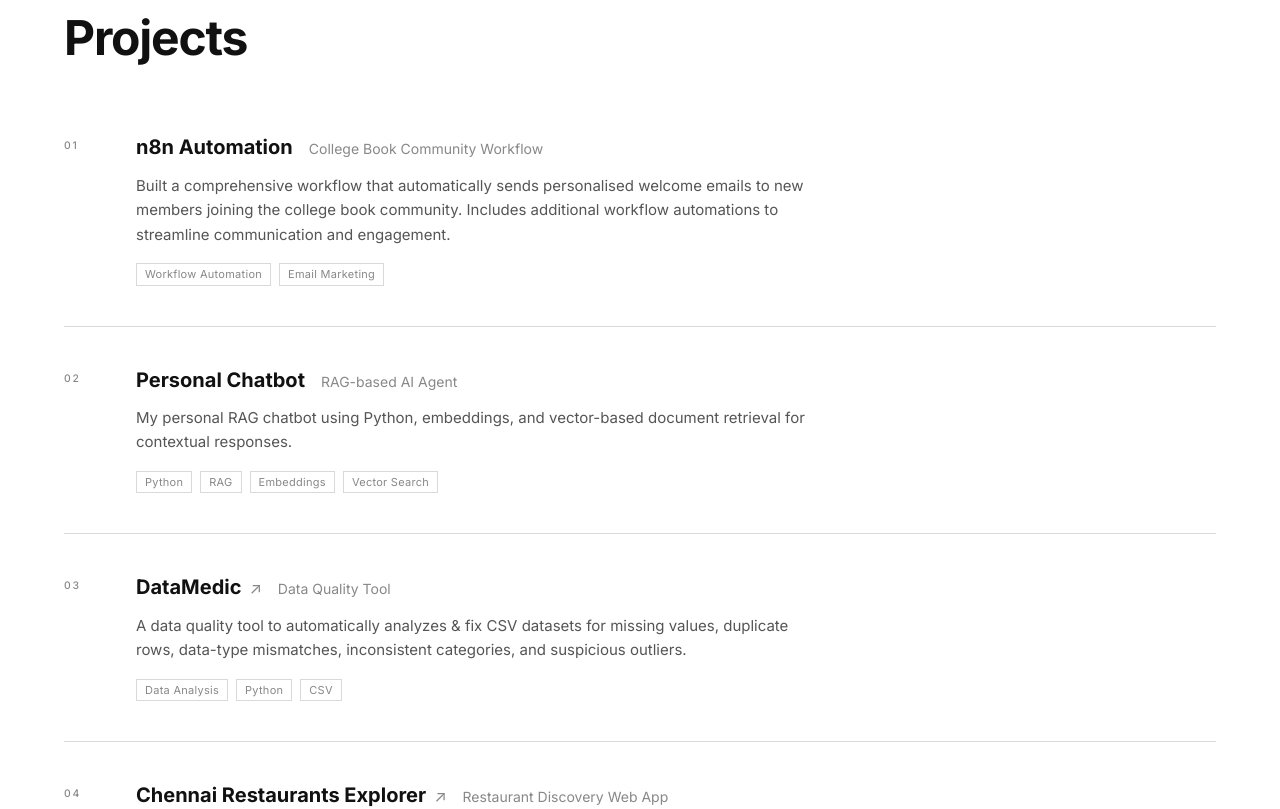
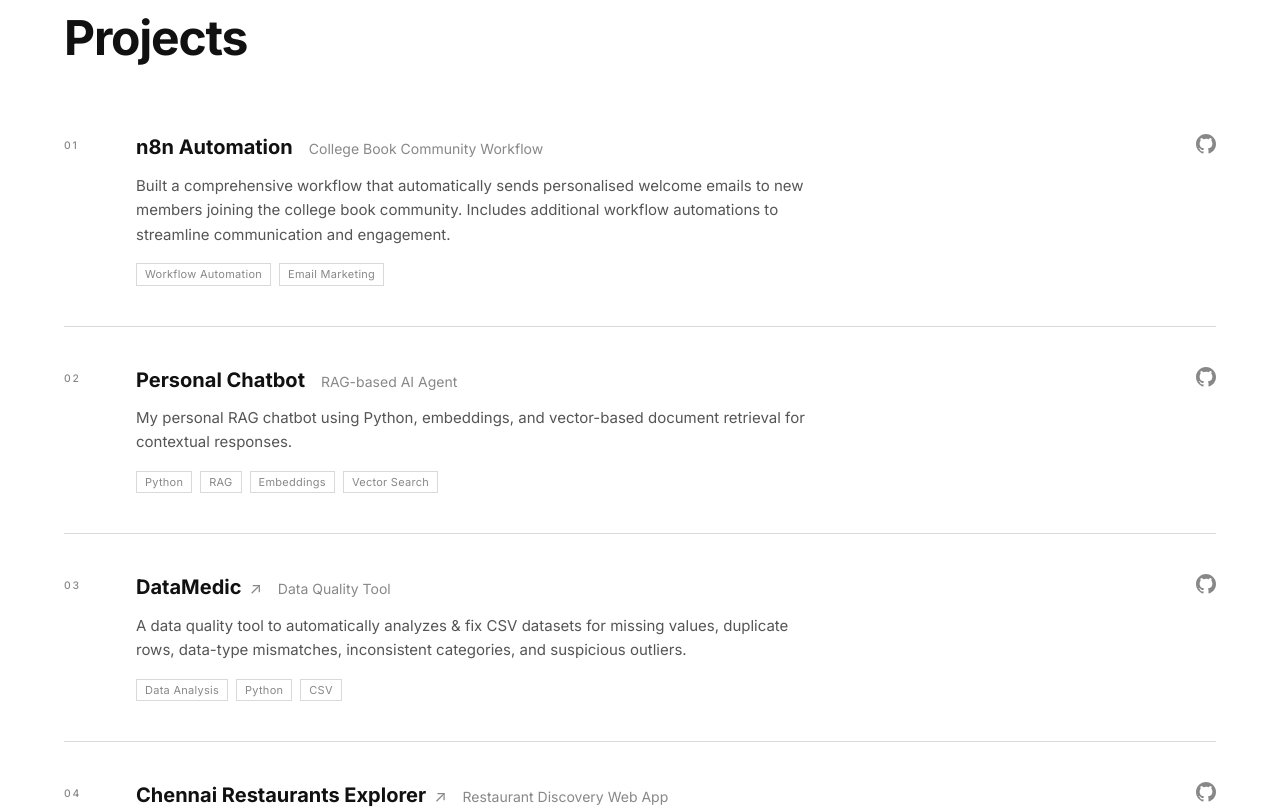
Before and after one commit to Pagalavan01/portfolio, a Next.js app: page / in a window 1280 px wide. Shown: the part 2261-3070 px from the top of the page. Built offline with nearby package versions, Linux system fonts and the light colour scheme.

Commit message:
Add GitHub repo links to projects section

```diff
--- a/components/sections/projects.tsx
+++ b/components/sections/projects.tsx
@@ -2,6 +2,18 @@
 
 import { motion } from "framer-motion";
 import { SectionHeading } from "@/components/ui/section-heading";
+
+const GitHubIcon = () => (
+    <svg
+        xmlns="http://www.w3.org/2000/svg"
+        viewBox="0 0 24 24"
+        fill="currentColor"
+        className="w-5 h-5"
+        aria-hidden="true"
+    >
+        <path d="M12 0C5.37 0 0 5.373 0 12c0 5.303 3.438 9.8 8.205 11.387.6.113.82-.258.82-.577 0-.285-.01-1.04-.015-2.04-3.338.724-4.042-1.61-4.042-1.61-.546-1.387-1.333-1.756-1.333-1.756-1.089-.745.083-.729.083-.729 1.205.084 1.839 1.237 1.839 1.237 1.07 1.834 2.807 1.304 3.492.997.107-.775.418-1.305.762-1.604-2.665-.305-5.467-1.334-5.467-5.931 0-1.311.469-2.381 1.236-3.221-.124-.303-.535-1.524.117-3.176 0 0 1.008-.322 3.301 1.23A11.509 11.509 0 0 1 12 5.803c1.02.005 2.047.138 3.006.404 2.291-1.552 3.297-1.23 3.297-1.23.653 1.653.242 2.874.118 3.176.77.84 1.235 1.911 1.235 3.221 0 4.609-2.807 5.624-5.479 5.921.43.372.823 1.102.823 2.222 0 1.606-.015 2.896-.015 3.286 0 .315.216.69.825.573C20.565 21.795 24 17.298 24 12c0-6.627-5.373-12-12-12z" />
+    </svg>
+);
 
 const projectsData = [
     {
@@ -11,6 +23,7 @@
             "Built a comprehensive workflow that automatically sends personalised welcome emails to new members joining the college book community. Includes additional workflow automations to streamline communication and engagement.",
         tags: ["Workflow Automation", "Email Marketing"],
         url: null,
+        github: "https://github.com/Pagalavan01/n8n-Automations",
     },
     {
         title: "Personal Chatbot",
@@ -19,6 +32,7 @@
             "My personal RAG chatbot using Python, embeddings, and vector-based document retrieval for contextual responses.",
         tags: ["Python", "RAG", "Embeddings", "Vector Search"],
         url: null,
+        github: "https://github.com/Pagalavan01/My_Chatbot",
     },
     {
         title: "DataMedic",
@@ -27,6 +41,7 @@
             "A data quality tool to automatically analyzes & fix CSV datasets for missing values, duplicate rows, data-type mismatches, inconsistent categories, and suspicious outliers.",
         tags: ["Data Analysis", "Python", "CSV"],
         url: "https://datamedic.vercel.app/",
+        github: "https://github.com/Pagalavan01/Data-Medic",
     },
     {
         title: "Chennai Restaurants Explorer",
@@ -35,6 +50,7 @@
             "A web application to help users discover top-rated and nearby restaurants in Chennai. Features search and filtering based on location, ratings, and cuisine preferences.",
         tags: ["Web App", "Search & Filtering", "UX"],
         url: "https://chennairestaurantexplorer.netlify.app/",
+        github: "https://github.com/Pagalavan01/Chennai-Restaurant-Explorer",
     },
 ];
 
@@ -61,6 +77,7 @@
 
                             {/* Content */}
                             <div>
+                                <div className="flex flex-wrap items-baseline justify-between gap-x-4 gap-y-2">
                                     <div className="flex flex-wrap items-baseline gap-x-4 gap-y-1">
                                         {project.url ? (
                                             <a
@@ -77,6 +94,20 @@
                                             </h3>
                                         )}
                                         <span className="text-sm text-[#888888]">{project.subtitle}</span>
+                                    </div>
+
+                                    {/* GitHub link */}
+                                    {project.github && (
+                                        <a
+                                            href={project.github}
+                                            target="_blank"
+                                            rel="noopener noreferrer"
+                                            aria-label={`View ${project.title} on GitHub`}
+                                            className="text-[#888888] hover:text-[#111111] transition-colors duration-200 flex-shrink-0"
+                                        >
+                                            <GitHubIcon />
+                                        </a>
+                                    )}
                                 </div>
                                 <p className="mt-3 text-[15px] leading-relaxed text-[#555555] max-w-2xl">
                                     {project.description}
```
Lines whose indentation alone changed are shown as unchanged.
